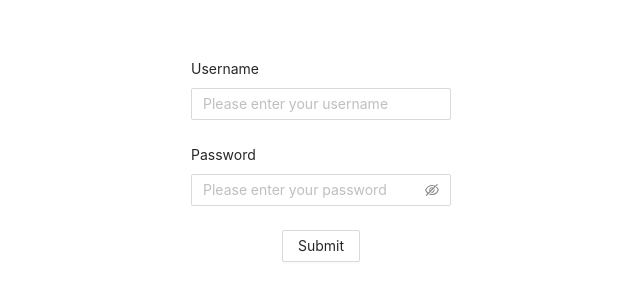
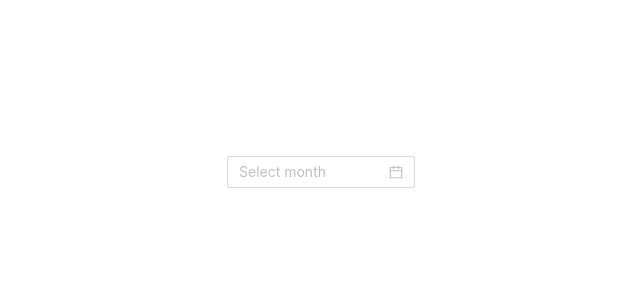
Before and after one commit to phucvu-1999/learning-antd, a React (Create React App) app: page / in a window 1280 px wide. Shown: the part 228-528 px from the top of the page, without its empty margins (319-959 px from the left). Built offline with nearby package versions, Linux system fonts and the light colour scheme.

Commit message:
Learning DatePicker antd

```diff
--- a/src/App.tsx
+++ b/src/App.tsx
@@ -1,45 +1,18 @@
 import React, { useState } from "react";
-import { Form, Input, Button, message, Alert } from "antd";
+import { DatePicker } from "antd";
 
 import "antd/dist/antd.css";
 import "./App.css";
 
 function App() {
-  const [form] = Form.useForm();
-  const [showAlert, setShowAlert] = useState(false);
-
-  const onFinish = () => {
-    console.log(form.getFieldsValue());
-    setTimeout(() => {
-      setShowAlert(true);
-    }, 2000);
+  const onMonthChange = (e: moment.Moment | null) => {
+    console.log(e?.format("L"));
   };
 
   return (
     <div className="App">
       <header className="App-header">
-        {showAlert && (
-          <Alert
-            type="error"
-            description="Error login"
-            message="Some thing went wrong"
-          />
-        )}
-        <Form form={form} layout="vertical" onFinish={onFinish} id="loginForm">
-          <Form.Item name="username" label="Username">
-            <Input placeholder="Please enter your username" />
-          </Form.Item>
-
-          <Form.Item name="password" label="Password">
-            <Input.Password placeholder="Please enter your password" />
-          </Form.Item>
-
-          <Form.Item>
-            <Button htmlType="submit" form="loginForm">
-              Submit
-            </Button>
-          </Form.Item>
-        </Form>
+        <DatePicker picker="month" format="MM/YYYY" onChange={onMonthChange} />
       </header>
     </div>
   );
```
